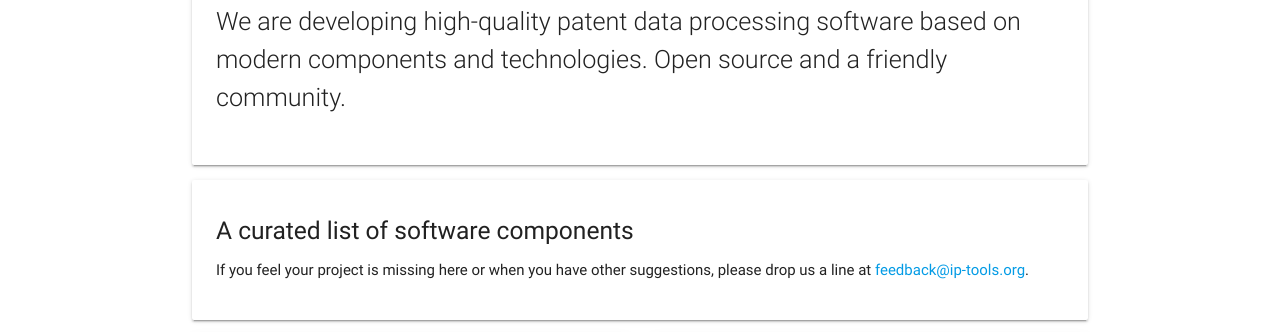
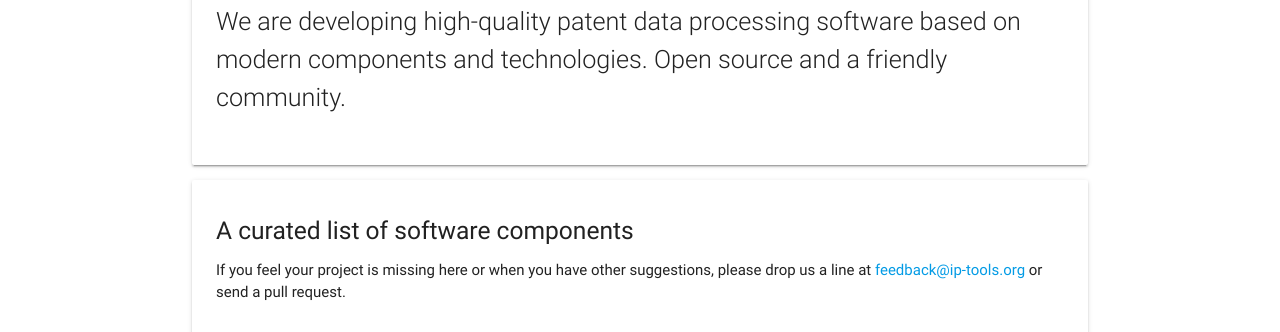
Before and after one commit to ip-tools/www.ip-tools.org, a website built with webpack: page htdocs/index.html in a window 1280 px wide. Shown: the part 131-463 px from the top of the page. Built offline with nearby package versions, Linux system fonts and the light colour scheme.

Commit message:
Add feedback note

```diff
--- a/htdocs/index.html
+++ b/htdocs/index.html
@@ -40,7 +40,9 @@
             <div class="card-panel">
                 <h5>A curated list of software components</h5>
                 <p>
-                    If you feel your project is missing here or when you have other suggestions, please drop us a line at <a href="mailto:feedback@ip-tools.org">feedback@ip-tools.org</a>.
+                    If you feel your project is missing here or when you have other suggestions,
+                    please drop us a line at <a href="mailto:feedback@ip-tools.org">feedback@ip-tools.org</a>
+                    or send a pull request.
                 </p>
             </div>
 
```
